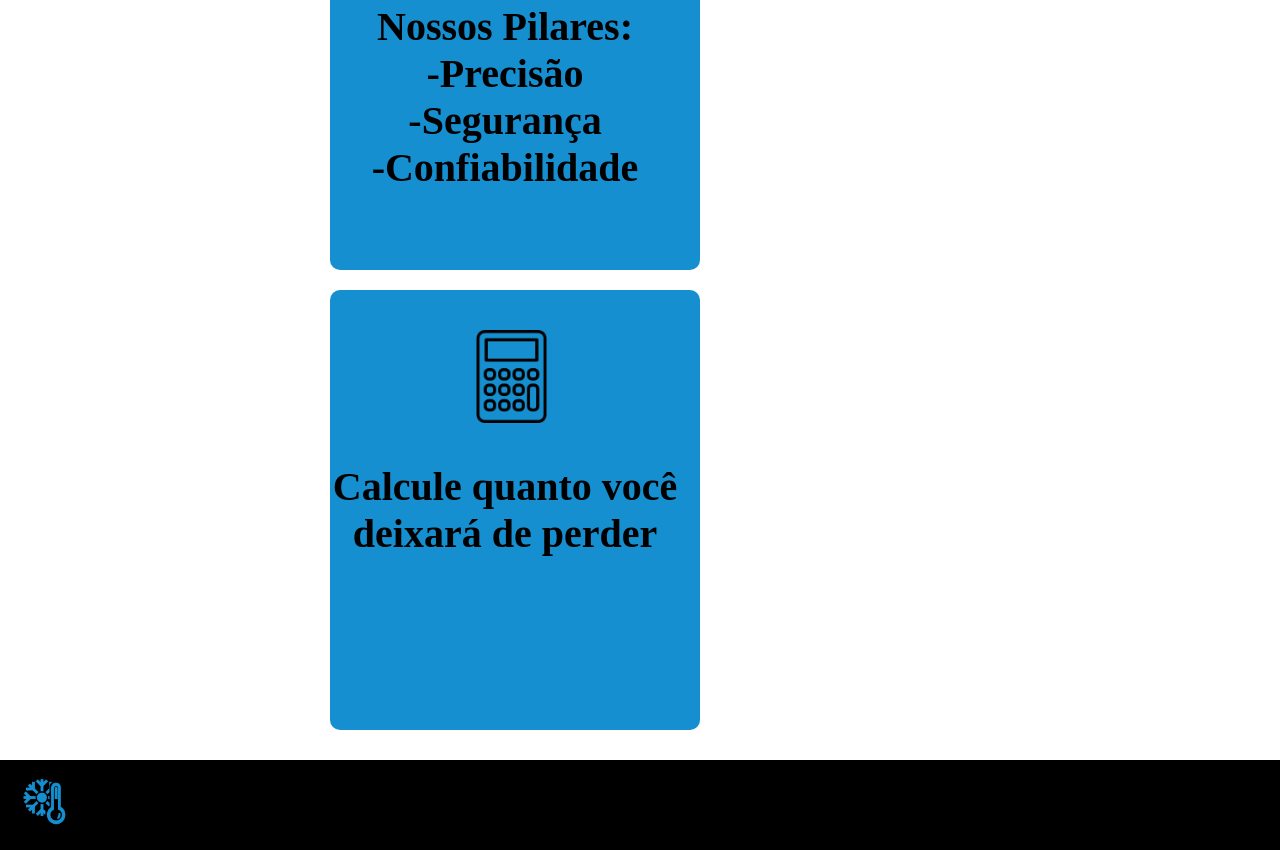
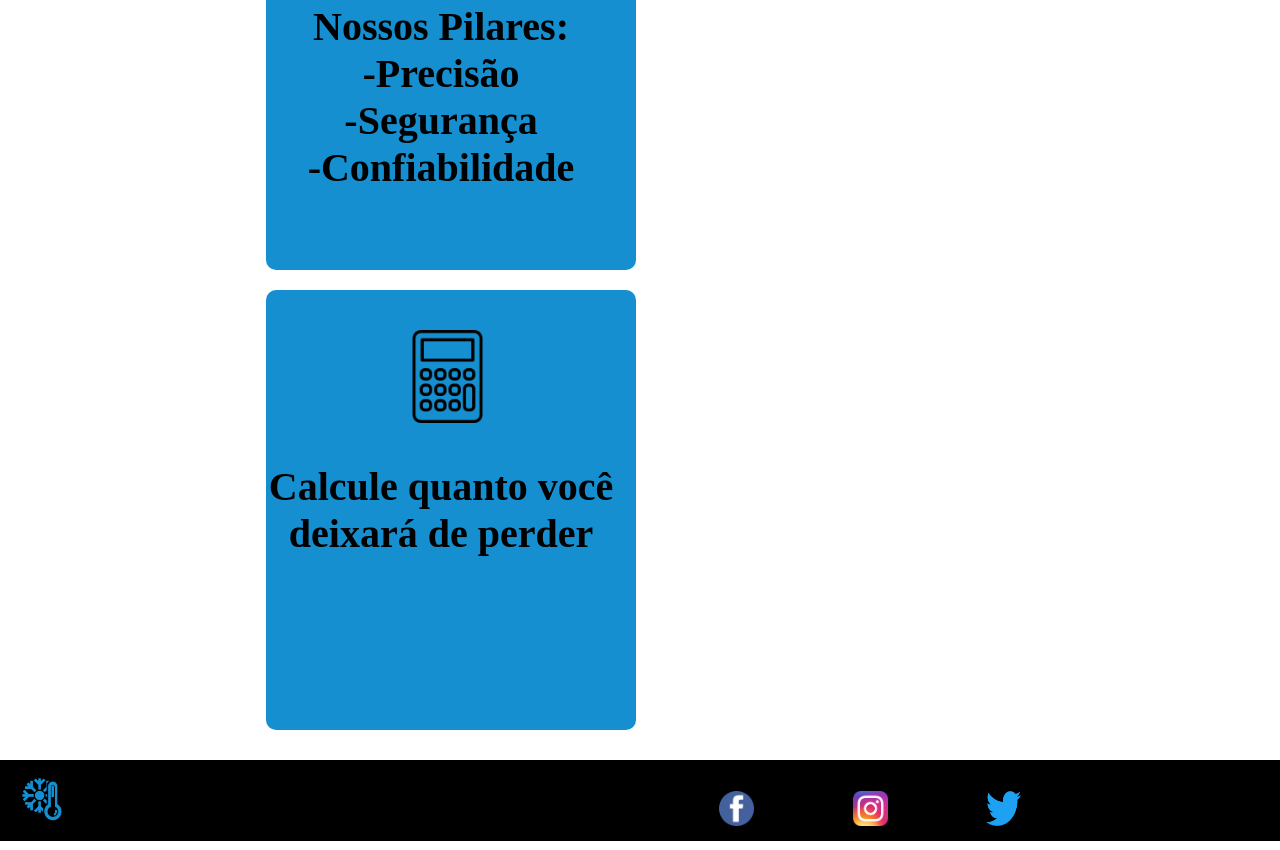
Before and after one commit to joohzinato/UmProjeto, a plain HTML site: page UM TESTE/index.html in a window 1280 px wide. Shown: the part 1860-2710 px from the top of the page. Drawn offline with Linux system fonts and the light colour scheme.

Commit message:
atualizado com sucesso

```diff
--- a/UM TESTE/index.html
+++ b/UM TESTE/index.html
@@ -61,7 +61,11 @@
     <div class="final">
         <div class="container">
             <img id="logo" src="cabecalho.png" alt="">
-
+            <div class="redeSocial">
+                <img src="logo face.png" alt="">
+                <img src="logo inst.png" alt="">
+                <img src="logo tt.png" alt="">
+            </div>
         </div>
     </div>
 
--- a/UM TESTE/style.css
+++ b/UM TESTE/style.css
@@ -117,7 +117,7 @@ header .container {
 
 .sobre {
     margin: 0 auto;
-    width: 50%;
+    width: 60%;
     display: flex;
     flex-direction: row;
     flex-wrap: wrap;
@@ -129,7 +129,6 @@ header .container {
     display: flex;
     margin-top: 20px;
     margin-left: 135px;
-    /* margin auto; */
 
 
 }
@@ -146,10 +145,29 @@ header .container {
 .final .container {
     margin-top: 20px;
     background-color: black;
+    display: flex;
+    justify-content: space-between;
+    align-items: center;
 }
 
 .final .container #logo {
-    width: 75px;
+    width: 70px;
     padding: 7px;
 
 }
+
+.final .container .redeSocial {
+    display: flex;
+    justify-content: space-evenly;
+    align-items: center;
+    flex-direction: row;
+    width: 500px;
+    padding: 10px;
+    margin-right: 150px;
+    margin-top: 15px;
+}
+
+.final .container .redeSocial img {
+    width: 35px;
+    height: 35px;
+}
```
Also changed, not shown: UM TESTE/logo face.png (added), UM TESTE/logo inst.png (added), UM TESTE/logo tt.png (added).
